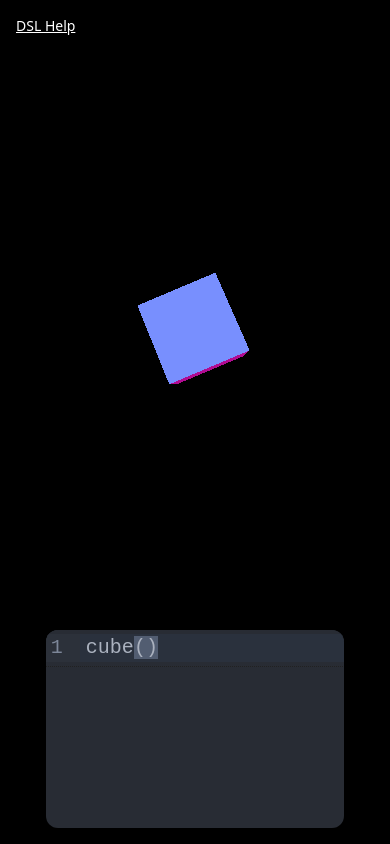
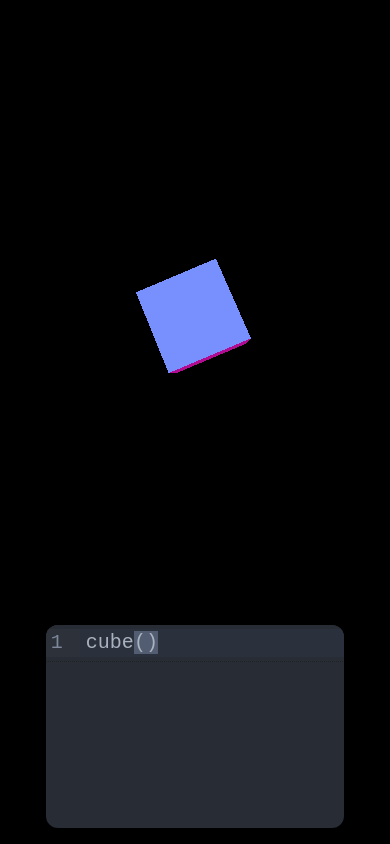
Before and after one commit to loganhochwald/2D-to-3D, a React (Vite) app: page / in a window 390 px wide. Built offline with nearby package versions, Linux system fonts and the light colour scheme.

Commit message:
TEST: hide dsl tooltip to see if source of mobile height issue

```diff
--- a/src/App.tsx
+++ b/src/App.tsx
@@ -1,7 +1,7 @@
 import { useState, useMemo, type FC } from 'react';
 import Editor from './components/Editor';
 import SceneRenderer from './components/SceneRenderer';
-import DSLTooltip from './components/DSLTooltip';
+//import DSLTooltip from './components/DSLTooltip';
 import { parseDSL } from './dsl/dslParser';
 import type { Shape } from './utils/addShapeUtil';
 
@@ -11,7 +11,7 @@ const App: FC = () => {
 
   return (
     <div className="h-screen bg-black p-4 sm:px-8 flex flex-col">
-      <DSLTooltip />
+      {/* <DSLTooltip /> */}
       <div className="flex-[3]">
         <SceneRenderer shapes={shapes} />
       </div>
```
